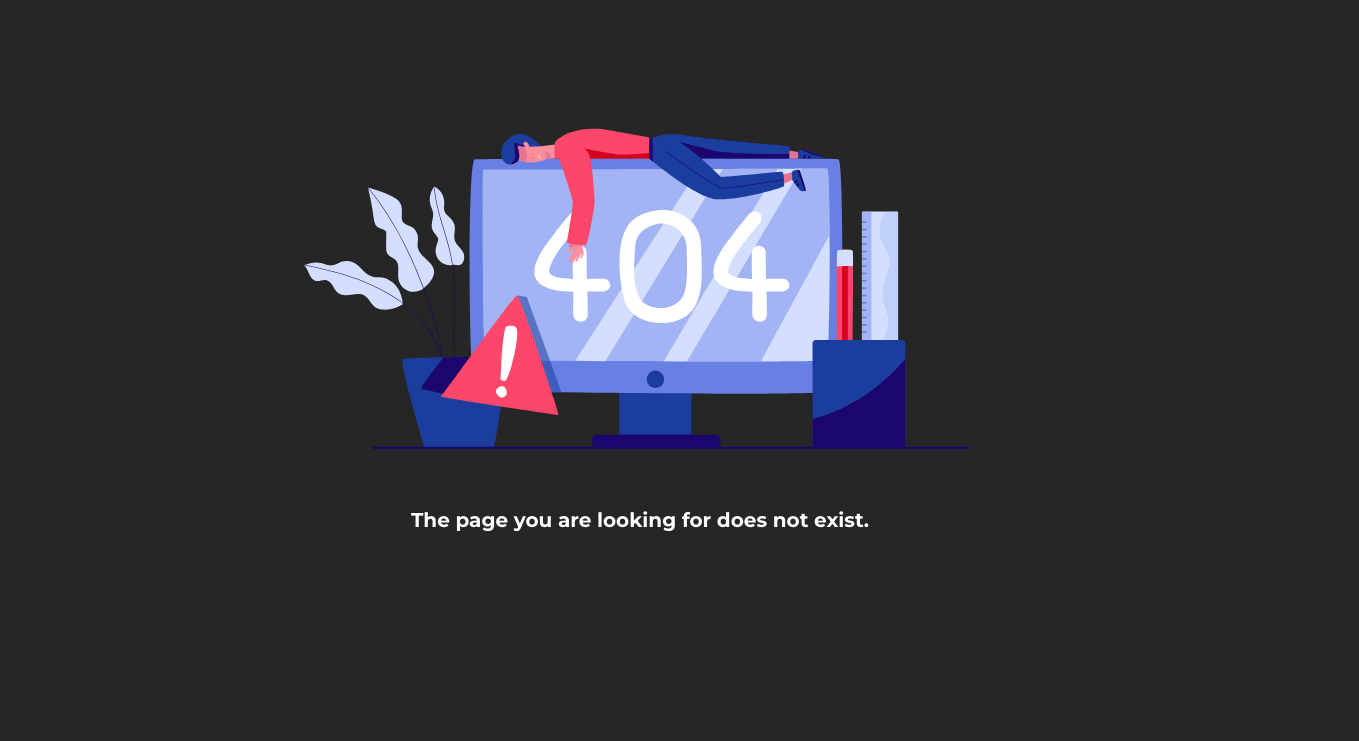
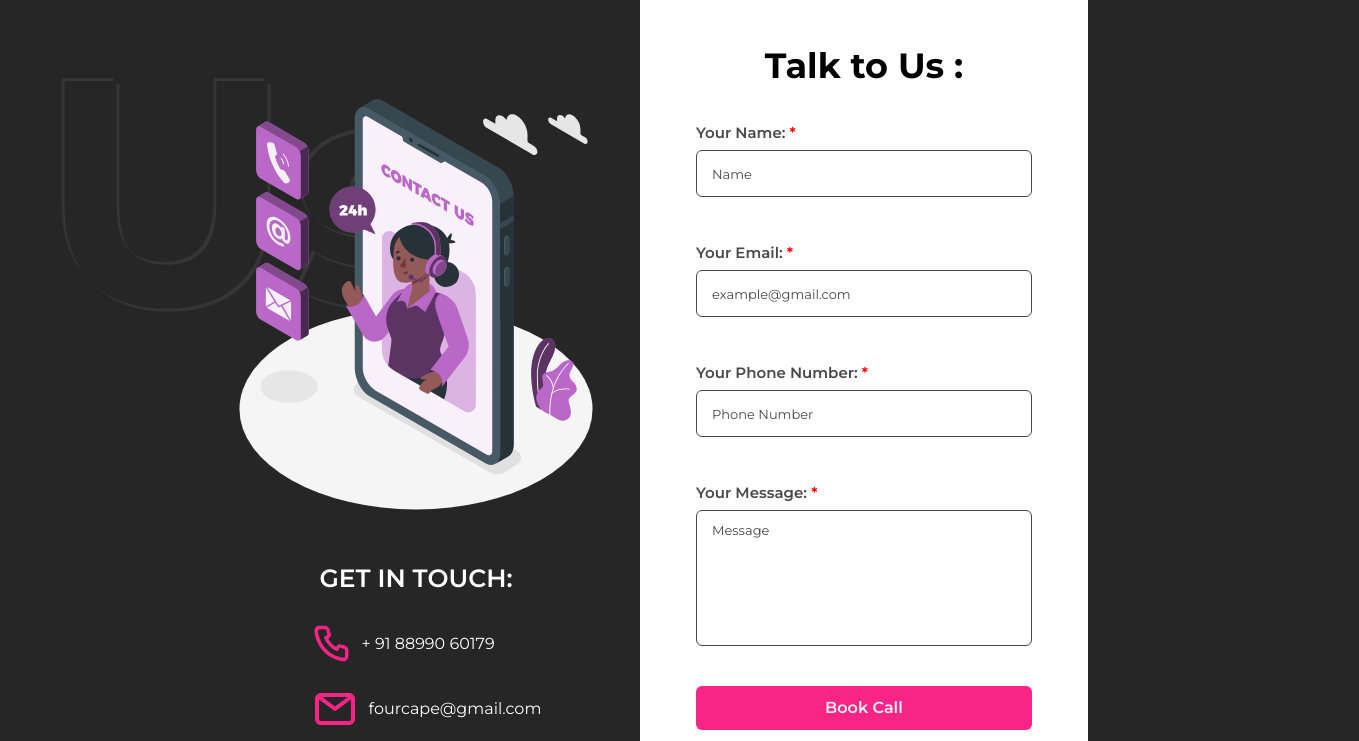
Before and after one commit to Four-Cape-Org/Four-Cape-Web-Frontend, a React (Vite) app: page /contact in a window 1280 px wide. Shown: the part 620-1361 px from the top of the page, 1359 px wide, since content can reach past the window. Built offline with nearby package versions, Linux system fonts and the light colour scheme.

Commit message:
Added Contact Page

```diff
--- a/src/Components/Home/BookCall.jsx
+++ b/src/Components/BookCall.jsx
@@ -1,13 +1,13 @@
 import React from 'react'
 
-import BookCallImg from '../../assets/img/home/bookCall.svg'
+import BookCallImg from '../assets/img/home/bookCall.svg'
 
-const BookCall = () => {
+const BookCall = ({bookCallRef}) => {
 
     const formInputStyle = `w-[100%] bg-[transparent] py-[10px] px-[15px] mb-[15px] placeholder:text-[#484848] placeholder:text-[13px] text-[17px] text-[black] rounded-md border-[1px] border-[#484848] outline-none`
 
   return (
-    <div className='bg-[#953F66] flex justify-center items-center flex-wrap  py-[4em] mt-[5em]'>
+    <div className='bg-[#953F66] flex justify-center items-center flex-wrap  py-[4em] mt-[5em]' ref={bookCallRef}>
         <div className='w-[30%] flex flex-col justify-center items-start'>
             <h3 className='text-primary text-[white] text-[25px] font-semibold'>Lets Build Together.</h3>
             <p className='text-[#cacaca] text-[15px] w-[75%] my-[10px]'>Lorem, ipsum dolor sit amet consectetur adipisicing elit. Cumque ipsum ex voluptatibus ipsa maxime, nostrum magni id corporis doloribus eveniet.</p>
--- /dev/null
+++ b/src/Components/Contact/Contact.jsx
@@ -0,0 +1,98 @@
+import React, {useRef} from 'react'
+import { Link } from 'react-router-dom'
+import Navbar from '../Navbar'
+import Footer from '../Footer'
+import BookCall from '../BookCall'
+import OverlayText from '../Elements/OverlayText'
+
+import ContactImg from '../../assets/img/Contact/ContactPage.svg'
+import callIcon from '../../assets/img/general/footer/CallIcon.svg'
+import emailIcon from '../../assets/img/general/footer/EmailIcon.svg'
+
+const Contact = () => {
+
+  const bookCallRef = useRef(null);
+
+  const formInputStyle = `w-[100%] bg-[transparent] py-[10px] px-[15px] mb-[15px] placeholder:text-[#484848] placeholder:text-[13px] text-[17px] text-[black] rounded-md border-[1px] border-[#484848] outline-none`
+
+  return (
+    <>
+        <Navbar  bookCallRef={bookCallRef}/>
+        <section className='relative'>
+
+          <OverlayText className="absolute top-0 left-10 z-[0] text-[20em]" text="Contact Us" />
+          <div className='relative pt-[19em] pb-[3em]'>
+            <h4 className='text-accent-color font-bold font-primary text-[20px] my-[10px] text-center'>Have a Question ?</h4>
+            <p className='font-primary text-[15px] w-[45%] my-[20px] mx-auto text-center'>Thank you for your interest in our services. Please fill out the form below or E-Mail us at <Link to="" className="text-accent-color hover:underline font-semibold">fourcape@gmail.com</Link> and we will get to you promptly regarding your request.</p>
+
+            <div className='flex justify-center items-center'>
+
+              <div className='flex flex-col justify-center items-center w-[35%]'>
+
+                <img src={ContactImg} className='h-[30em]' alt="" />
+
+                <div className="flex flex-col justify-center items-center mx-[5em] my-[25px]">
+
+                  <h3 className='text-[25px] font-semibold'>GET IN TOUCH:</h3>
+
+                  <ul className='flex flex-col justify-center items-start pl-[20px] py-[15px]'>
+                      <li className='flex justify-center items-center my-[10px]'>
+                          <img src={callIcon} className='mr-[10px]' alt="" />
+                          <span>+ 91 88990 60179</span>
+                      </li>
+                      <li className='flex justify-center items-center my-[10px]'>
+                      <img src={emailIcon} className='mr-[10px]' alt="" />
+                          <span>fourcape@gmail.com</span>
+                      </li>
+                  </ul>
+
+                </div>
+
+              </div>
+
+
+              <div className='flex flex-col justify-center items-center w-[35%] bg-[white] rounded-xl py-[70px] my-[3em]'>
+
+                <h3 className='text-primary text-[#000000] text-[35px] font-bold mb-[15px]'>Talk to Us : </h3>
+
+                <form action="" className='w-[100%] flex flex-col justify-center items-center'>
+
+                  <div className='flex flex-col justify-center items-start w-[75%] my-[15px] mx-auto'>
+                      <label htmlFor="username" className='text-[#484848] text-[15px] font-semibold mb-[5px]'>Your Name: <span className='text-[red]'>*</span></label>
+                      <input type="text" name='username' placeholder="Name" className={formInputStyle} />
+                  </div>
+
+                  <div className='flex flex-col justify-center items-start w-[75%] my-[15px] mx-auto'>
+                      <label htmlFor="email" className='text-[#484848] text-[15px] font-semibold mb-[5px]'>Your Email: <span className='text-[red]'>*</span></label>
+                      <input type="email" name='email' placeholder="example@gmail.com" className={formInputStyle} />
+                  </div>
+
+                  <div className='flex flex-col justify-center items-start w-[75%] my-[15px] mx-auto'>
+                      <label htmlFor="phone" className='text-[#484848] text-[15px] font-semibold mb-[5px]'>Your Phone Number: <span className='text-[red]'>*</span></label>
+                      <input type="tel" name='phone' placeholder="Phone Number" className={formInputStyle} />
+                  </div>
+
+                  <div className='flex flex-col justify-center items-start w-[75%] my-[15px] mx-auto'>
+                    <label htmlFor="msg" className='text-[#484848] text-[15px] font-semibold mb-[5px]'>Your Message: <span className='text-[red]'>*</span></label>
+                    <textarea name='msg' placeholder="Message" className={`${formInputStyle} resize-none h-[8em]`} />
+                  </div>
+
+                  <button className='bg-accent-color hover:bg-accent-hover py-[10px] px-[15px] text-primary-color font-semibold rounded-md my-[10px] w-[75%]'>Book Call</button>
+
+                </form>
+                <p className='text-center text-[#3f3f3f] text-[13px] font-semibold w-[65%] mx-auto'>Our Company doesn't sell or share any customer information. Your Privacy is important to us.</p>
+
+              </div>
+
+            </div>
+
+          </div>
+
+        </section>
+        <BookCall  bookCallRef={bookCallRef} />
+        <Footer />
+    </>
+  )
+}
+
+export default Contact
--- a/src/Components/Home/Home.jsx
+++ b/src/Components/Home/Home.jsx
@@ -1,4 +1,4 @@
-import React from 'react'
+import React, {useRef} from 'react'
 
 // Component imports
 import Navbar from '../Navbar'
@@ -8,17 +8,19 @@ import ServiceSection from './ServiceSection'
 import ClientReview from './ClientReview'
 import JumboButton from '../Elements/JumboButton'
 import Footer from '../Footer'
-import BookCall from './BookCall'
+import BookCall from '../BookCall'
 
 
 const Home = () => {
+
+  const bookCallRef = useRef(null);
   return (
     <>
-      <Navbar/>
+      <Navbar bookCallRef={bookCallRef}/>
       <HomeHero />
       <AboutSection />
       <ServiceSection />
-      <BookCall />
+      <BookCall  bookCallRef={bookCallRef}/>
       <ClientReview />
       <JumboButton link="/" spanText="Got a Project ?" title="Tell us Everything." />
       <Footer />
--- a/src/Components/Navbar.jsx
+++ b/src/Components/Navbar.jsx
@@ -1,8 +1,12 @@
-import React from 'react'
+import React, { useRef } from 'react'
 import { NavLink, Link } from 'react-router-dom';
 import Logo from '../assets/img/prime/fourcapeLogoWhite.png';
 
-const Navbar = () => {
+const Navbar = ({bookCallRef, buttonVisible = true}) => {
+
+    const scrollToElement = (ref) => {
+        ref.current?.scrollIntoView({behavior: 'smooth'});
+      };
 
   return (
     <nav className='flex justify-around items-center p-[20px]'>
@@ -26,12 +30,14 @@ const Navbar = () => {
                     <NavLink className="p-[10px] text-[15px] font-primary hover:text-accent-color transition-all duration-500" to="/services">Services</NavLink>
                 </li>
                 <li className='mx-[10px]'>
-                    <NavLink className="p-[10px] text-[15px] font-primary hover:text-accent-color transition-all duration-500" to="/contacts">Contact</NavLink>
+                    <NavLink className="p-[10px] text-[15px] font-primary hover:text-accent-color transition-all duration-500" to="/contact">Contact</NavLink>
                 </li>
             </ul>
 
-            <button className='px-[22px] py-[13px] rounded-[50px] border-[2px] border-[white] text-[white] bg-[transparent] font-semibold text-[11px] hover:bg-[transparent] hover:border-accent-color hover:shadow-lg  font-rubik hover:shadow-gray-500/40 transition-all duration-500 hover:translate-y-[-4px]'>BOOK A CALL</button>
-        </div>
+            {buttonVisible ?
+            <button onClick={() => {scrollToElement(bookCallRef)}} className='px-[22px] py-[13px] rounded-[50px] border-[2px] border-[white] text-[white] bg-[transparent] font-semibold text-[11px] hover:bg-[transparent] hover:border-accent-color hover:shadow-lg  font-rubik hover:shadow-gray-500/40 transition-all duration-500 hover:translate-y-[-4px]'>BOOK A CALL</button>
+            : null}
+            </div>
 
     </nav>
   )
--- a/src/Components/PNF/PNF.jsx
+++ b/src/Components/PNF/PNF.jsx
@@ -2,14 +2,16 @@ import React from "react"
 import {Link} from "react-router-dom"
 import Navbar from "../Navbar"
 import Footer from "../Footer"
+import OverlayText from "../Elements/OverlayText"
 
 import PNFImage from "../../assets/img/pageNotFound.svg"
 const PNF = () => {
   return (
     <>
-      <Navbar />
-      <main>
-        <div className="flex justify-center items-center flex-col my-[10em]">
+      <Navbar buttonVisible={false} />
+      <main className="relative">
+        <OverlayText className="absolute top-0 left-10 z-[0] text-[20em]" text="404 Error" />
+        <div className="relative flex justify-center items-center flex-col my-[10em]">
           <h1 className="text-[100px] font-bold">404</h1>
           <h2 className="text-[70px]  text-accent-color font-semibold">Page Not Found</h2>
           <Link to='/' className='block my-[20px] text-[white] bg-accent-color hover:bg-accent-hover py-[15px] px-[20px] text-[20px] rounded-md font-semibold'>Go to Home</Link>
--- a/src/Components/Router.jsx
+++ b/src/Components/Router.jsx
@@ -3,12 +3,14 @@ import { Routes, Route} from 'react-router-dom'
 
 // Route Components
 import Home from './Home/Home'
+import Contact from './Contact/Contact'
 import PNF from './PNF/PNF'
 
 const Router = () => {
   return (
     <Routes>
       <Route path="/" element={<Home />} />
+      <Route path="/contact" element={<Contact />} />
       <Route path="/*" element={<PNF/>} />
     </Routes>
   )
```
Also changed, not shown: src/assets/img/Contact/ContactPage.svg (added).
